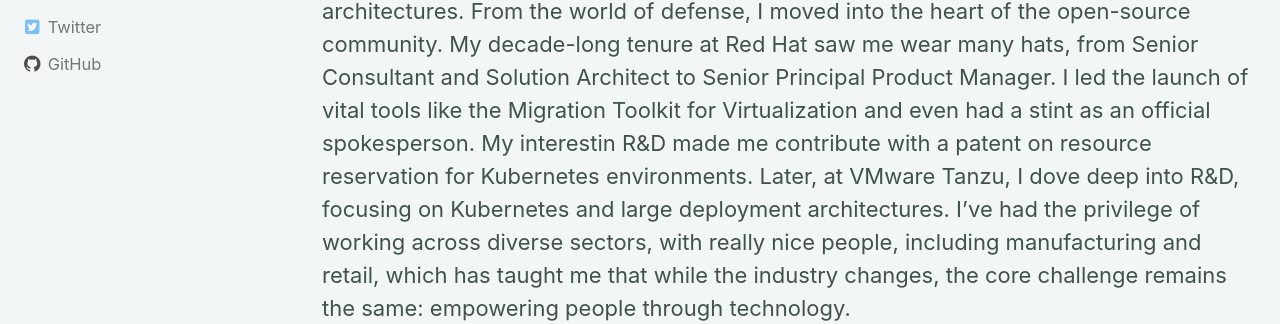
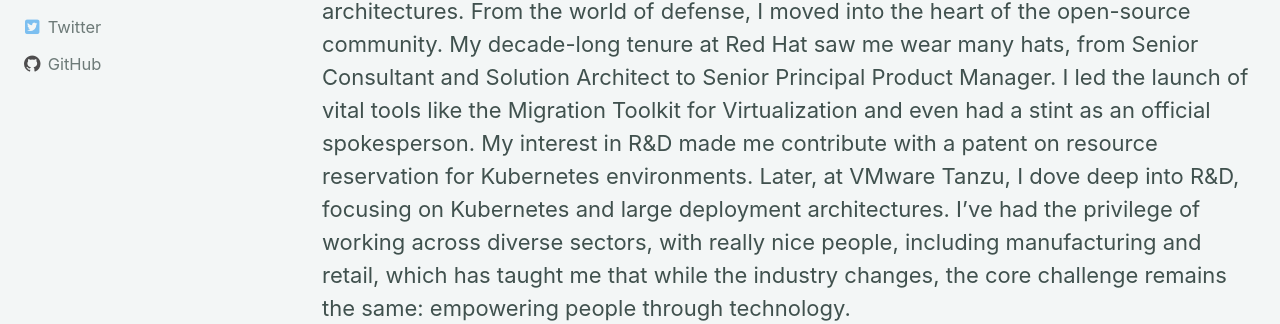
Before and after one commit to juanbrny/mmmmmmpc.github.io, a Jekyll site: the page built from index.html, in a window 1280 px wide and 900 px high, scrolled down 1244 px. Shown: the part 394-718 px from the top of the window. Built offline with Jekyll 4.4.1, drawn with Linux system fonts in a browser that asks for light colours; cached includes are drawn as plain includes; the list of posts is cut into pages by our own code; some of the changed text lies outside the part shown.

Commit message:
Fixed typo

```diff
--- a/index.html
+++ b/index.html
@@ -22,7 +22,7 @@
 <h3>A Journey Through Restricted Zones & Cloud Frontiers</h3>
 My professional path has been anything but linear. I’ve navigated high-stakes, security-restricted environments like Defense and Finance, ensuring that critical systems remain robust and compliant. Early in my career, I served as a representative for Spain in various NATO groups, coordinating international interoperability standards and technical architectures.
 
-From the world of defense, I moved into the heart of the open-source community. My decade-long tenure at Red Hat saw me wear many hats, from Senior Consultant and Solution Architect to Senior Principal Product Manager. I led the launch of vital tools like the Migration Toolkit for Virtualization and even had a stint as an official spokesperson. My interestin R&D made me contribute with a patent on resource reservation for Kubernetes environments. Later, at VMware Tanzu, I dove deep into R&D, focusing on Kubernetes and large deployment architectures.
+From the world of defense, I moved into the heart of the open-source community. My decade-long tenure at Red Hat saw me wear many hats, from Senior Consultant and Solution Architect to Senior Principal Product Manager. I led the launch of vital tools like the Migration Toolkit for Virtualization and even had a stint as an official spokesperson. My interest in R&D made me contribute with a patent on resource reservation for Kubernetes environments. Later, at VMware Tanzu, I dove deep into R&D, focusing on Kubernetes and large deployment architectures.
 
 I’ve had the privilege of working across diverse sectors, with really nice people, including manufacturing and retail, which has taught me that while the industry changes, the core challenge remains the same: empowering people through technology.
 
```
